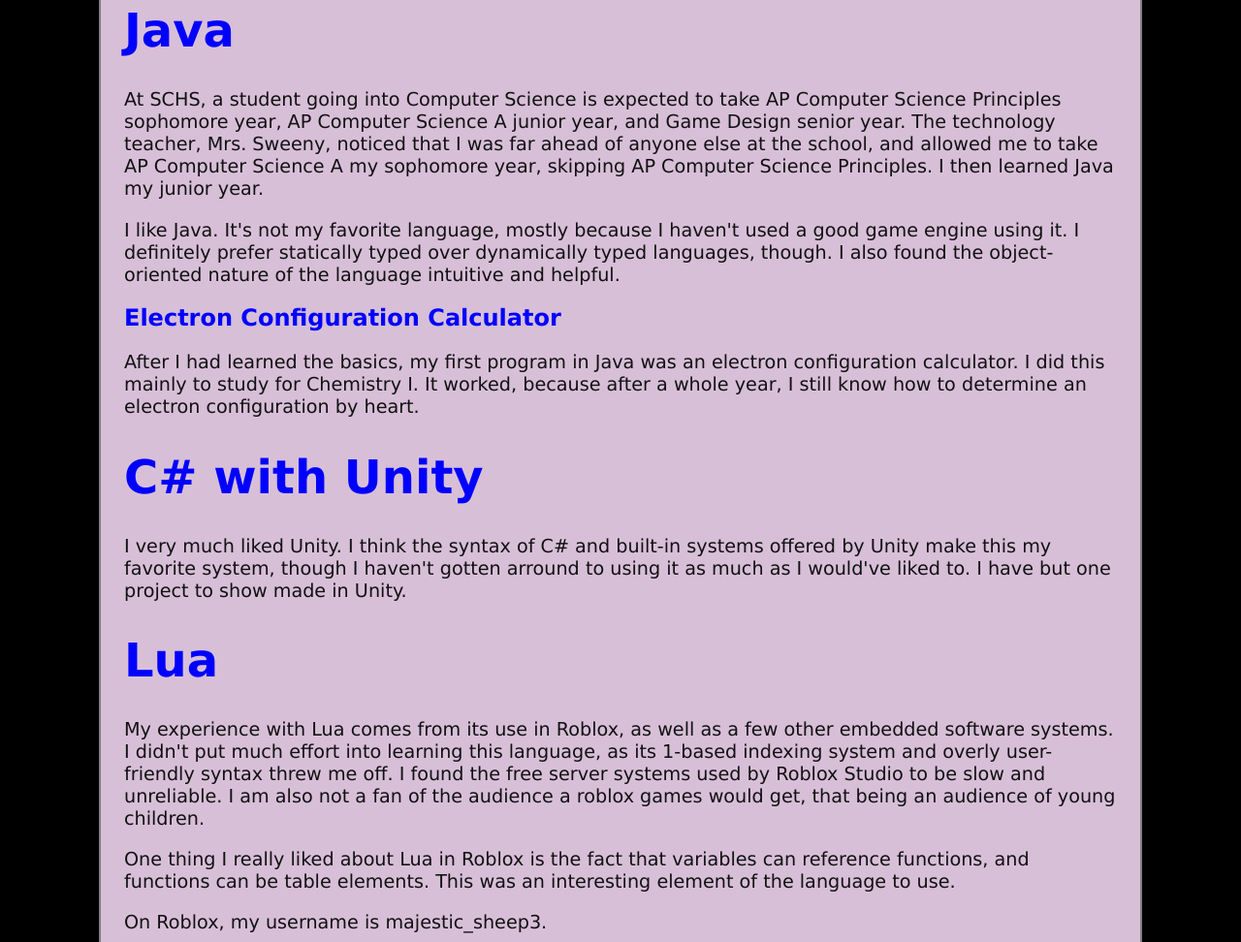
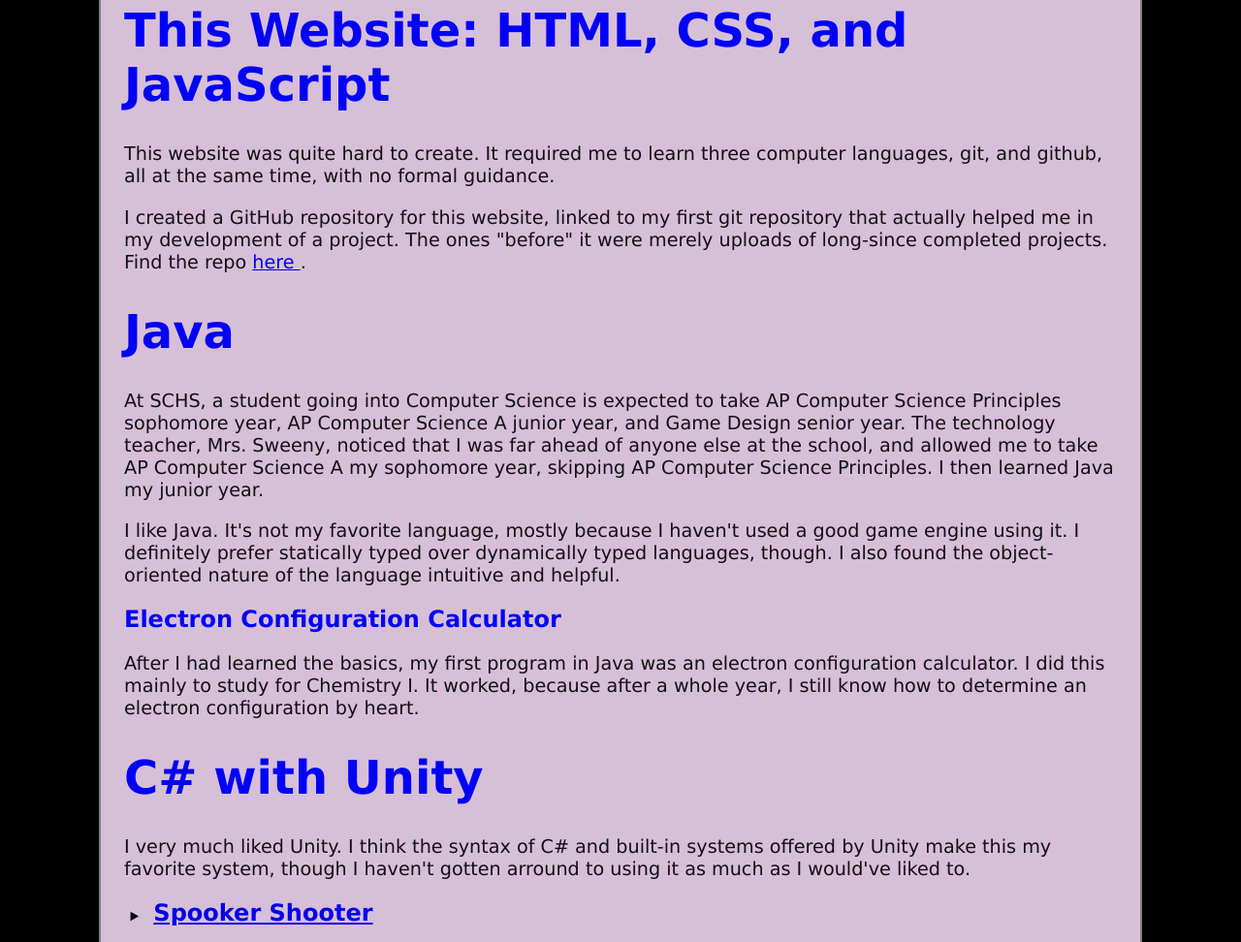
Before and after one commit to majestic-sheep/majestic-sheep.github.io, a plain HTML site: page programs.html in a window 1280 px wide. Shown: the part 700-1672 px from the top of the page at 97% size. Drawn offline with Linux system fonts and the light colour scheme.

Commit message:
added spooker shooter

```diff
--- a/programs.html
+++ b/programs.html
@@ -50,6 +50,22 @@
         </b>
     </p>
 
+    <!--#region This Website-->
+    <h1>This Website: HTML, CSS, and JavaScript</h1>
+    <p>
+        This website was quite hard to create. It required me to learn three computer languages, git, and github, all at
+        the same time, with no formal guidance.
+    </p>
+    <p>
+        I created a GitHub repository for this website, linked to my first git repository that actually helped me in my
+        development of a project. The ones "before" it were merely uploads of long-since completed projects. Find the repo
+        <a href="https://github.com/majestic-sheep/Website"
+           target="_blank"
+           rel="noopener noreferrer">
+            here
+        </a>.
+    </p>
+    <!--#endregion-->
     <!--#region Java-->
     <h1>Java</h1>
     <p>
@@ -74,9 +90,36 @@
     <h1>C# with Unity</h1>
     <p>
         I very much liked Unity. I think the syntax of C# and built-in systems offered by Unity make this my favorite
-        system, though I haven't gotten arround to using it as much as I would've liked to. I have but one project to show
-        made in Unity.
+        system, though I haven't gotten arround to using it as much as I would've liked to.
     </p>
+    <!--#region Spooker Shooter-->
+    <h2>
+        <button type="button" onclick="dropToggle('spookerShooterContent', 'spookerShooterButtonImage')">
+            <img src="gui/triangle.png" id="spookerShooterButtonImage" style="width: 10px; transform: rotate(90deg)">
+        </button>
+        <a href="https://drive.google.com/file/d/1OrOL_9aOYWG-2gwTbRNlbv-i0PlGpBWy/view?usp=drive_link"
+           target="_blank"
+           rel="noopener noreferrer">
+            Spooker Shooter
+        </a>
+    </h2>
+    <div class="shifted" id="spookerShooterContent" style="display: none;">
+        <strong>October 22, 2024</strong><br>
+        <p>
+            This game was a learning project for me. I used
+            <a href="https://www.youtube.com/watch?v=M4pXKGV5NbY&list=PLx7AKmQhxJFajrXez-0GJgDlKELabQQHT&index=1"
+               target="_blank"
+               rel="noopener noreferrer">
+               this Youtube series
+            </a>
+            as a helpful reference for many features of the game, including the basics of player, bullet, and enemy movement
+            and health. It taught me how to use GUI elements, scene management, and animations. Once I had learned the
+            basics, I used the principles the tutorial taught me to largely independently develop 3 new enemy types, a
+            detailed inventory system, weapon types, weapon collectables, a level system, and a better enemy spawning
+            system.
+        </p>
+    </div>
+    <!--#endregion-->
     <!--#endregion-->
     <!--#region Lua-->
     <h1>Lua</h1>
```
